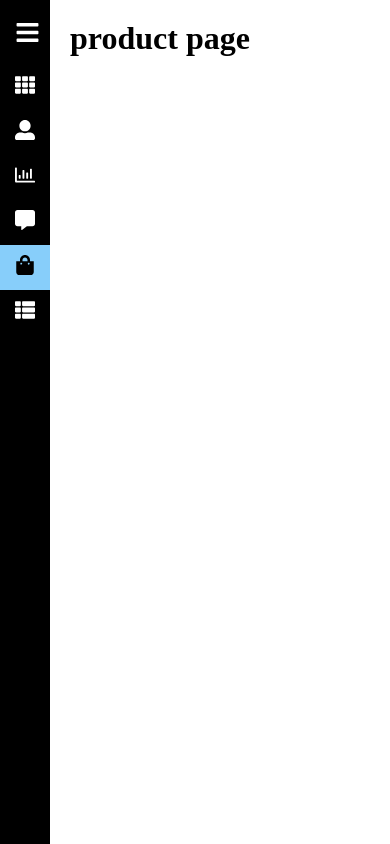
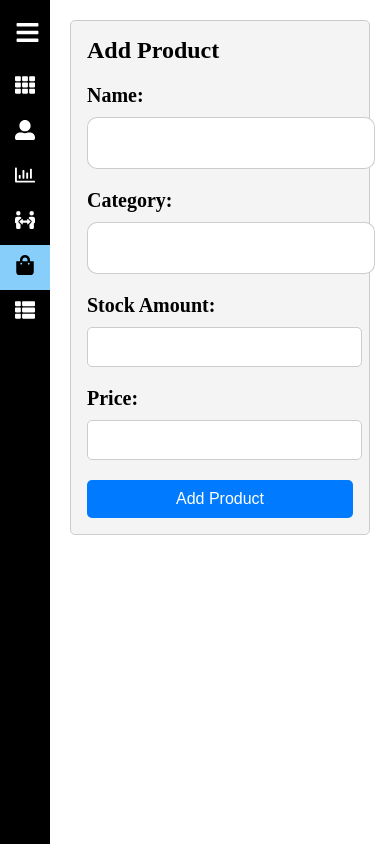
Before and after one commit to codertinie/Bejulia-Investments-client, a React (Create React App) app: page /product in a window 390 px wide. Built offline with nearby package versions, Linux system fonts and the light colour scheme.

Commit message:
🐛bug:fixed responsiveness and ✨: added a new component

```diff
--- a/package.json
+++ b/package.json
@@ -1,7 +1,7 @@
 {
   "name": "react-sidebar",
   "version": "0.1.0",
-  "private": false,
+  "private": true,
   "dependencies": {
     "autoprefixer": "^10.4.13",
     "cra-template": "1.1.3",
--- a/src/components/Sidebar.jsx
+++ b/src/components/Sidebar.jsx
@@ -4,7 +4,7 @@ import {
     FaBars,
     FaUserAlt,
     FaRegChartBar,
-    FaCommentAlt,
+    FaPeopleArrows,
     FaShoppingBag,
     FaThList
 }from "react-icons/fa";
@@ -33,7 +33,7 @@ const Sidebar = ({children}) => {
         {
             path:"/employees",
             name:"Employees",
-            icon:<FaCommentAlt/>
+            icon:<FaPeopleArrows/>
         },
         {
             path:"/product",
--- a/src/pages/Analytics.jsx
+++ b/src/pages/Analytics.jsx
@@ -71,15 +71,18 @@ const Analytics = () => {
             />
           </div>
           <div className="form-group">
-            <label htmlFor="paid">Paid:</label>
-            <input
-              type="checkbox"
-              className="form-control"
-              id="paid"
-              checked={paid}
-              onChange={handlePaidChange}
-            />
-          </div>
+  <label htmlFor="paid">Paid:</label>
+  <select
+    className="form-control"
+    id="paid"
+    value={paid ? 'yes' : 'no'}
+    onChange={handlePaidChange}
+  >
+    <option value="yes">Yes</option>
+    <option value="no">No</option>
+  </select>
+</div>
+
           <div className="form-group">
             <label htmlFor="transactionId">Transaction ID:</label>
             <input
--- a/src/pages/Employees.jsx
+++ b/src/pages/Employees.jsx
@@ -91,13 +91,13 @@ const Employees = () => {
               <td>
                 <button
 
-                  className="btn btn-primary mr-2"
+                  className="edit-btn btn-primary mr-2"
                   onClick={() => editRow(employee)}
                 >
                   Edit
                 </button>
                 <button
-                  className="btn btn-danger"
+                  className="view-btn btn-danger"
                   onClick={() => deleteEmployee(employee.id)}
                 >
                   Delete
--- a/src/pages/Product.jsx
+++ b/src/pages/Product.jsx
@@ -1,11 +1,82 @@
-import React from 'react';
+import React, { useState } from 'react';
+import "../styles/Product.css"
 
-const Product = () => {
-    return (
-        <div>
-            <h1>product page</h1>
+
+const Product = ({ onAddProduct }) => {
+  const [name, setName] = useState('');
+  const [category, setCategory] = useState('');
+  const [stockAmount, setStockAmount] = useState('');
+  const [price, setPrice] = useState('');
+
+  const handleSubmit = (event) => {
+    event.preventDefault();
+
+    // Create new product object
+    const newProduct = {
+      name: name,
+      category: category,
+      stockAmount: stockAmount,
+      price: price
+    };
+
+    // Call onAddProduct function with new product object
+    onAddProduct(newProduct);
+
+    // Reset form fields
+    setName('');
+    setCategory('');
+    setStockAmount('');
+    setPrice('');
+  }
+
+  return (
+    <div className="product-form">
+      <h2>Add Product</h2>
+      <form onSubmit={handleSubmit}>
+        <div className="form-group">
+          <label htmlFor="name">Name:</label>
+          <input
+            type="text"
+            className="form-control"
+            id="name"
+            value={name}
+            onChange={(event) => setName(event.target.value)}
+          />
         </div>
-    );
+        <div className="form-group">
+          <label htmlFor="category">Category:</label>
+          <input
+            type="text"
+            className="form-control"
+            id="category"
+            value={category}
+            onChange={(event) => setCategory(event.target.value)}
+          />
+        </div>
+        <div className="form-group">
+          <label htmlFor="stockAmount">Stock Amount:</label>
+          <input
+            type="number"
+            className="form-control"
+            id="stockAmount"
+            value={stockAmount}
+            onChange={(event) => setStockAmount(event.target.value)}
+          />
+        </div>
+        <div className="form-group">
+          <label htmlFor="price">Price:</label>
+          <input
+            type="number"
+            className="form-control"
+            id="price"
+            value={price}
+            onChange={(event) => setPrice(event.target.value)}
+          />
+        </div>
+        <button type="submit" className="btn btn-primary">Add Product</button>
+      </form>
+    </div>
+  );
 };
 
 export default Product;
--- a/src/styles/Analytics.css
+++ b/src/styles/Analytics.css
@@ -1,3 +1,27 @@
+table {
+  border-collapse: collapse;
+  width: 100%;
+  margin-top: 20px;
+  font-size: 1rem;
+}
+
+table th {
+  background-color: #f1f1f1;
+  font-weight: bold;
+  text-align: left;
+  padding: 10px;
+}
+
+table td {
+  border: 1px solid #ddd;
+  padding: 10px;
+}
+
+table td:first-child {
+  font-weight: bold;
+}
+
+
 .analytics {
   display: flex;
   flex-direction: row;
@@ -10,7 +34,6 @@
 
 .analytics label {
   flex-basis: 25%;
-  margin-right: 1rem;
   text-align: right;
 }
 
@@ -18,8 +41,7 @@
 .analytics input[type="date"],
 .analytics input[type="checkbox"] {
   flex-basis: 60%;
-  max-width: 300px;
-  padding: 0.5rem;
+  max-width: 200px;
   border: 1px solid #ced4da;
   border-radius: 0.25rem;
   font-size: 1rem;
--- /dev/null
+++ b/src/styles/Product.css
@@ -0,0 +1,51 @@
+.product-form {
+  max-width: 500px;
+  margin: 0 auto;
+  background-color: #f4f4f4;
+  padding: 20px;
+  border: 1px solid #ccc;
+  border-radius: 5px;
+}
+
+.product-form h2 {
+  margin-top: 0;
+  margin-bottom: 20px;
+}
+
+.product-form label {
+  display: block;
+  margin-bottom: 10px;
+  font-weight: bold;
+}
+
+.product-form input {
+  display: block;
+  width: 95%;
+  padding: 10px;
+  margin-bottom: 20px;
+  font-size: 16px;
+  border-radius: 5px;
+  border: 1px solid #ccc;
+}
+
+.product-form button {
+  display: block;
+  width: 100%;
+  padding: 10px;
+  background-color: #007bff;
+  color: #fff;
+  border: none;
+  border-radius: 5px;
+  font-size: 16px;
+  cursor: pointer;
+}
+
+.product-form button:hover {
+  background-color: #0069d9;
+}
+
+@media only screen and (max-width: 768px) {
+  .product-form {
+    padding: 1rem;
+  }
+}
--- a/src/styles/ProductList.css
+++ b/src/styles/ProductList.css
@@ -1,53 +1,72 @@
+/* Default styles */
 table {
+  width: 100%;
   border-collapse: collapse;
-  width: 100%;
-  margin-top: 20px;
-  margin-bottom: 20px;
-  border-radius: 5px;
-  overflow: hidden;
+  margin-bottom: 2rem;
 }
 
 th,
 td {
   text-align: left;
-  padding: 12px;
+  padding: 1rem;
+  border-bottom: 1px solid #dee2e6;
 }
 
 th {
-  background-color: #007bff;
-  color: white;
-}
-
-tr:nth-child(even) {
   background-color: #f2f2f2;
 }
 
-.action-buttons button {
-  padding: 5px 10px;
-  border: none;
-  background-color: #007bff;
-  color: white;
-  border-radius: 3px;
-  cursor: pointer;
-  transition: all 0.2s ease-in-out;
+td:last-child {
+  white-space: nowrap;
 }
 
-.view-btn:hover {
-  background-color: #0056b3;
+.view-btn,
+.edit-btn {
+  padding: 0.5rem 1rem;
+  font-size: 0.875rem;
+  line-height: 1.5;
+  border-radius: 0.2rem;
+  display: inline-block;
+  font-weight: 400;
+  text-align: center;
+  vertical-align: middle;
 }
 
-button:not(:last-child) {
-  margin-right: 5px;
+.view-btn {
+  color: #fff;
+  background-color: #007bff;
+  border-color: #007bff;
 }
 
-@media only screen and (max-width: 768px) {
+.edit-btn {
+  color: #fff;
+  background-color: #28a745;
+  border-color: #28a745;
+  margin-left: 1rem;
+}
+
+/* Media queries */
+@media (max-width: 768px) {
+  table {
+    font-size: 0.875rem;
+  }
+
   th,
   td {
-    padding: 8px;
+    padding: 0.5rem;
   }
 
-  .action-buttons button {
-    font-size: 0.8em;
-    padding: 4px 8px;
+  td:last-child {
+    padding: 0.5rem 0;
+  }
+
+  .view-btn,
+  .edit-btn {
+    font-size: 0.75rem;
+    padding: 0.25rem 0.5rem;
+  }
+
+  .edit-btn {
+    margin-left: 0.5rem;
   }
 }
```
Also changed, not shown: 1 other file (tests, documents, lock files or other folders).
